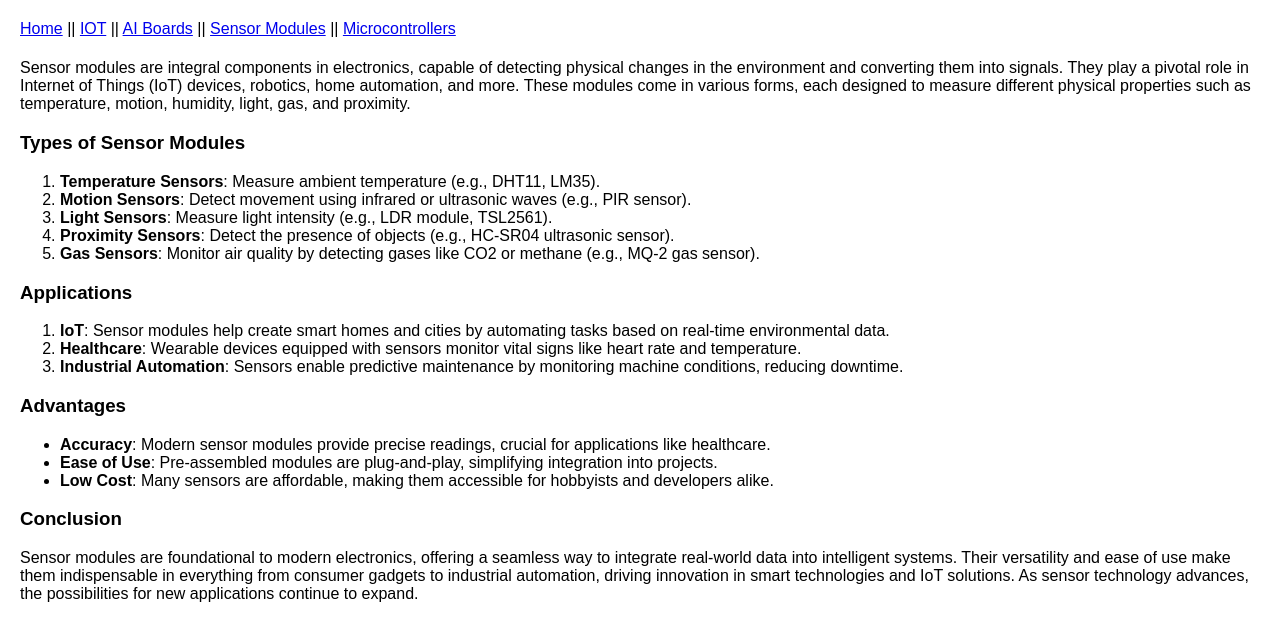
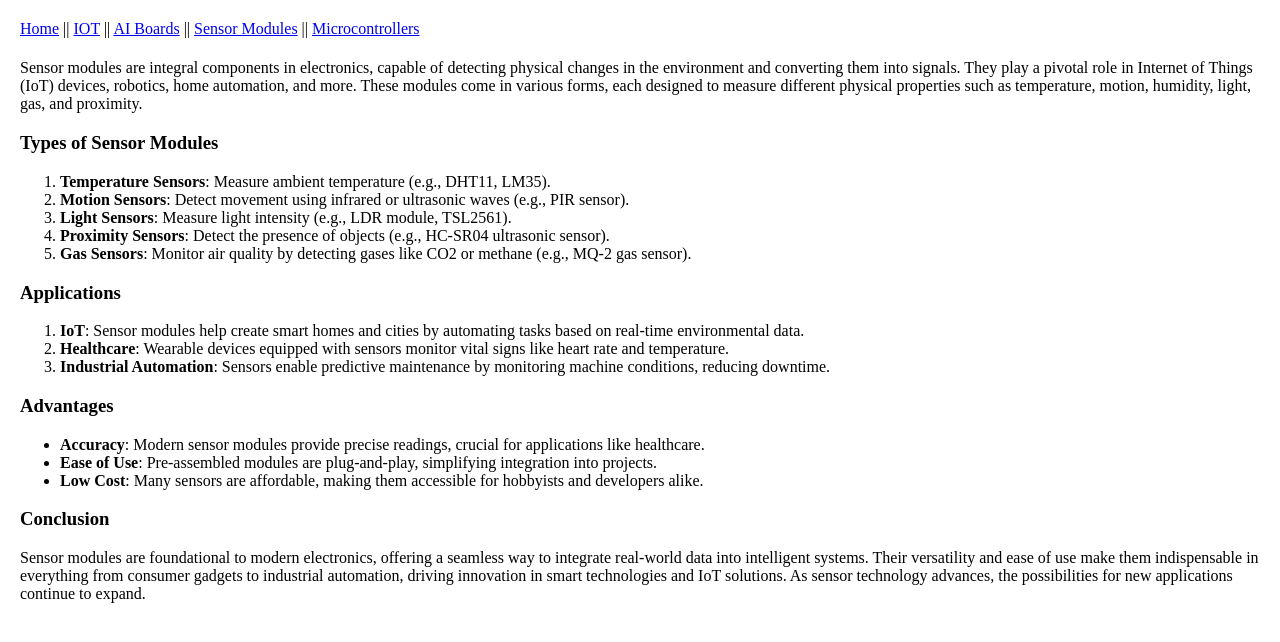
Before and after one commit to gopi-suvanam/xilabs, a Jekyll site: the page built from Sensor-Modules.md, in a window 1280 px wide. Shown: the top 642 px of the page. Built offline with Jekyll 4.4.1, drawn with Linux system fonts in a browser that asks for light colours; our own code applies the rules of GitHub Pages for plain Markdown files.

Commit message:
Update style.css

```diff
--- a/assets/css/style.css
+++ b/assets/css/style.css
@@ -1,28 +1,16 @@
 body {
   margin: 20px;
   padding: 0;
-  font-family: Arial, sans-serif;
 }
 
 .header-container {
-  background-color: #f0f0f0;
   padding: 10px;
   text-align: center;
   max-width: 800px;
   margin: 0 auto;
 }
 
-nav ul {
-  list-style: none;
-  margin: 0;
-  padding: 0;
-  display: flex;
-  justify-content: space-between;
-}
 
-nav li {
-  margin-right: 20px;
-}
 
 .main-content {
   padding: 20px;
```
